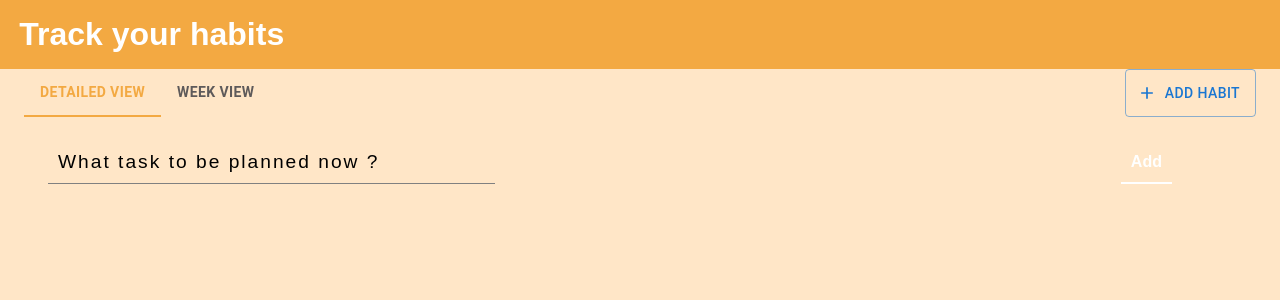
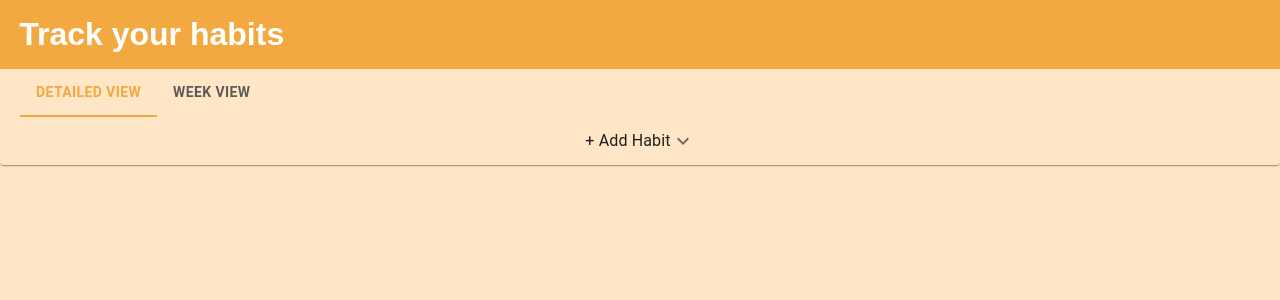
Before and after one commit to SiddheshSutar/habit-tracker, a React (Create React App) app: page / in a window 1280 px wide. Shown: the top 300 px of the page. Built offline with nearby package versions, Linux system fonts and the light colour scheme.

Commit message:
COlapse expand for form

```diff
--- /dev/null
+++ b/src/CollapseExpand/CollapseExpand.jsx
@@ -0,0 +1,43 @@
+import React from 'react'
+import { Accordion, AccordionDetails, AccordionSummary, Box, Typography } from "@mui/material";
+import ExpandMoreIcon from '@mui/icons-material/ExpandMore';
+
+export const CollapseExpand = ({
+    title,
+    handleClose,
+    children
+}) => {
+    return (
+        <Box
+            sx={{
+                '.MuiPaper-root.MuiAccordion-root': {
+                    background: 'transparent'
+                }
+            }}>
+            <Accordion
+                sx={{
+                    '.MuiAccordionSummary-content': {
+                        display: 'flex',
+                        justifyContent: 'center',
+                        width: 'fit-content',
+                        flexGrow: 0
+                    }
+                }
+                }
+            >
+                <AccordionSummary
+                    expandIcon={<ExpandMoreIcon />}
+                    aria-controls="panel1a-content"
+                    id="panel1a-header"
+                >
+                    <Typography>
+                        {title}
+                    </Typography>
+                </AccordionSummary>
+                <AccordionDetails>
+                    {children}
+                </AccordionDetails>
+            </Accordion>
+        </Box >
+    );
+}
--- a/src/Dialog/DialogBox.jsx
+++ /dev/null
@@ -1,14 +0,0 @@
-import React from 'react'
-import { Dialog } from "@mui/material";
-
-export const DialogBox = ({
-    open,
-    handleClose,
-    children
-}) => {
-    return (
-        <Dialog onClose={handleClose} open={open}>
-            {children}
-        </Dialog>
-    );
-}
--- a/src/Navbar/Navbar.jsx
+++ b/src/Navbar/Navbar.jsx
@@ -5,12 +5,13 @@ import { DetailsContent } from '../Content/Content';
 import AddIcon from '@mui/icons-material/Add';
 import { useDispatch, useSelector } from 'react-redux';
 import { habitSelector, toggleModal } from '../reduxSlices/habitSlice';
-import { DialogBox } from '../Dialog/DialogBox';
+import { CollapseExpand } from '../CollapseExpand/CollapseExpand';
 // import CustomModal from '../DetailedView/CustomModal';
 
 function CustomTabPanel(props) {
     const { children, value, index, ...other } = props;
 
+    if (!children) return <></>
     return (
         <div
             role="tabpanel"
@@ -57,13 +58,20 @@ const Navbar = () => {
     const { modalOpen } = useSelector(habitSelector)
 
     return (
-        <Container maxWidth='xl' className={styles['container']}>
+        <Box
+            className={styles['container']}
+        // sx={{
+        //     '.MuiContainer-root': {
+        //         paddingInline: 0
+        //     }
+        // }}
+        >
             <Box className={styles['nav-strip']}>
-                <Tabbs value={value} onChange={handleChange} aria-label="basic tabs example">
+                <Tabbs className={styles['tabs-wrapper']} value={value} onChange={handleChange} aria-label="basic tabs example">
                     <Tab label="Detailed View" />
                     <Tab label="Week View" />
                 </Tabbs>
-                <Button type='button' variant='outlined'
+                {/* <Button type='button' variant='outlined'
                     className={styles['add-btn']}
                     startIcon={<AddIcon />}
                     onClick={e => {
@@ -71,21 +79,21 @@ const Navbar = () => {
                     }}
                 >
                     Add Habit
-                </Button>
+                </Button> */}
             </Box>
             <CustomTabPanel value={value} index={0}>
-                <DetailsContent />
+                {/* <DetailsContent /> */}
             </CustomTabPanel>
             <CustomTabPanel value={value} index={1}>
                 Item Two
             </CustomTabPanel>
-            <DialogBox
-                open={modalOpen}
+            <CollapseExpand
+                title={'+ Add Habit'}
                 handleClose={() => dispatch(toggleModal(false))}
             >
-                <div>Hell</div>
-            </DialogBox>
-        </Container>
+                <DetailsContent />
+            </CollapseExpand>
+        </Box>
     );
 }
 
--- a/src/Navbar/navbar.module.scss
+++ b/src/Navbar/navbar.module.scss
@@ -1,6 +1,8 @@
 .container {
+    width: 100%;
 
     .nav-strip {
+        padding-inline: 20px;
         position: relative;
         display: flex;
         justify-content: space-between;
```
